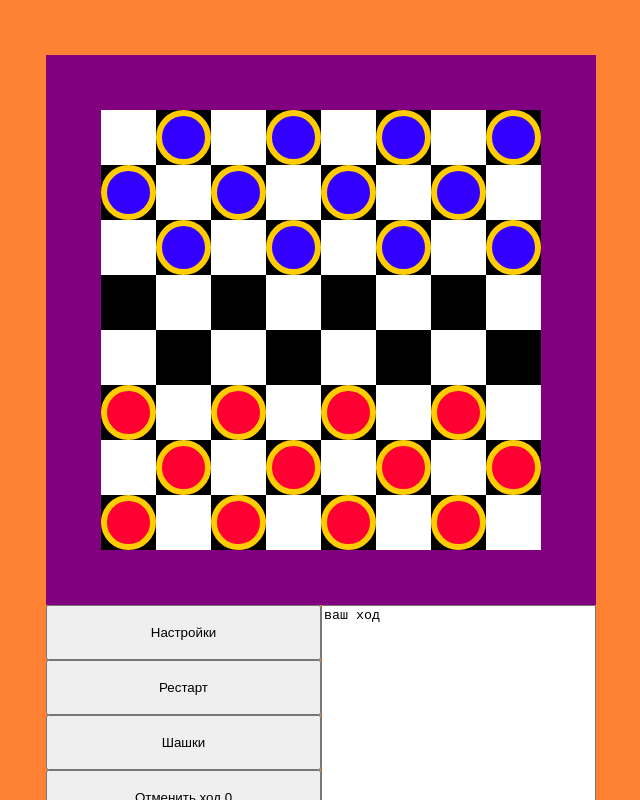
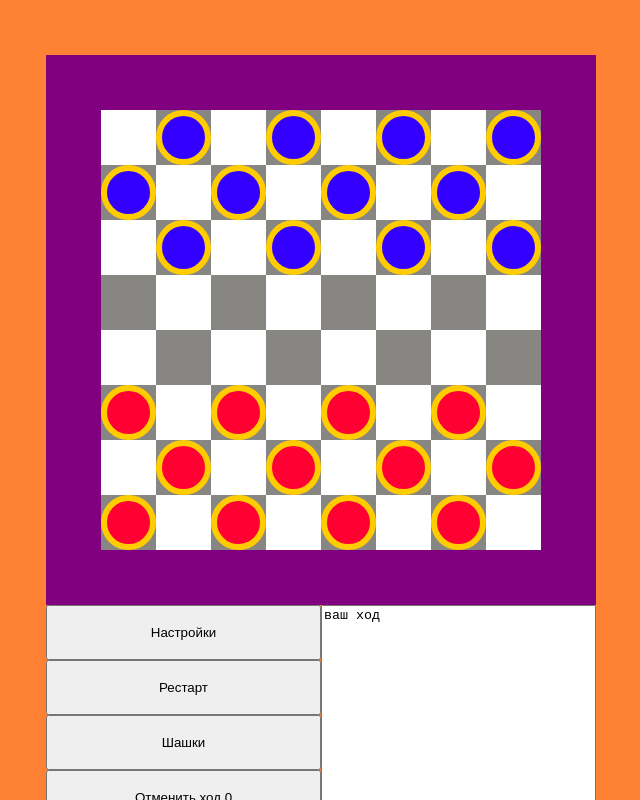
Before and after one commit to Lizazyl/shashki, a plain HTML site: page index.html in a window 1280 px wide. Shown: the whole page, without its empty margins (9-649 px from the left). Drawn offline with Linux system fonts and the light colour scheme.

Commit message:
Update index.html

```diff
--- a/index.html
+++ b/index.html
@@ -565,7 +565,7 @@ function kletka(x,y,black){
 var k=document.body.appendChild(document.createElement("div"));
   k.style.position="absolute";
   k.style.background="white";
-  if(black)k.style.background="black";
+  if(black)k.style.background="#878682";
   k.style.width=q+"px";
   k.style.height=q+"px";
   k.style.left=otstup+q+x*q+"px";
```
